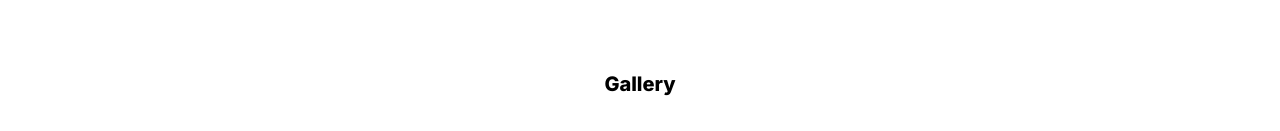
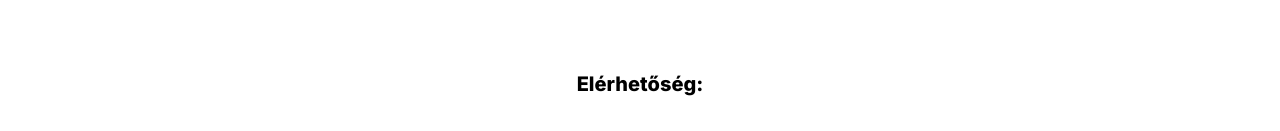
Before and after one commit to vladyslavt97/vivaldialapitvany, a Next.js app: page / in a window 1280 px wide. Shown: the part 669-800 px from the top of the page. Built offline with nearby package versions, Linux system fonts and the light colour scheme.

Commit message:
gallery language switch

```diff
--- a/components/Gallery.tsx
+++ b/components/Gallery.tsx
@@ -1,15 +1,20 @@
 import { motion } from "framer-motion";
+import { useStore } from "@/components/State";
 
 type Props = {}
+interface languagesState {
+  language: string,
+}
+export default function Gallery({}: Props) {
+  const language = useStore((state: languagesState) => state.language);
 
-export default function Gallery({}: Props) {
   return (
     <div className='mt-20'>
         <motion.h1
         initial={{opacity:0}}
         animate={{opacity:1}}
         transition={{duration:2, delay:1}}
-        className='text-center text-xl font-extrabold text-black'>Gallery</motion.h1>
+        className='text-center text-xl font-extrabold text-black'>{language === "hun" ? "Elérhetőség:" : "Gallery "}</motion.h1>
 
     </div>
   )
```
